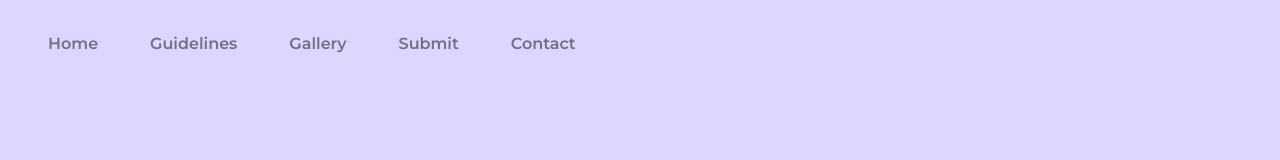
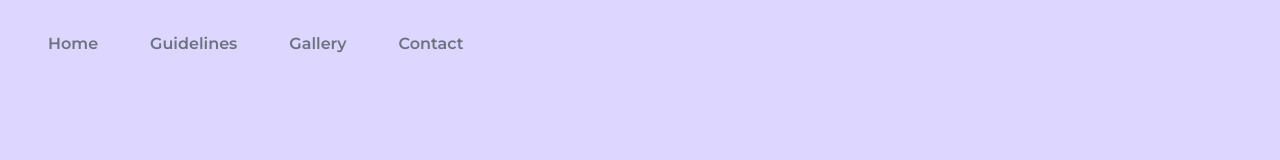
Before and after one commit to Command-Tech/InnovatHER-website, a Next.js app: page / in a window 1280 px wide. Shown: the top 160 px of the page. Built offline with nearby package versions, Linux system fonts and the light colour scheme.

Commit message:
chore: remove submission link (#42)

```diff
--- a/components/nav.js
+++ b/components/nav.js
@@ -7,7 +7,6 @@ const links = [
   { label: "Home", href: "/" },
   { label: "Guidelines", href: "/guidelines" },
   { label: "Gallery", href: "https://airtable.com/shrMBfy9t74j8PAxc" },
-  { label: "Submit", href: "https://airtable.com/shrxwr2YZHePwD5wz" },
   { label: "Contact", href: "mailto:info@commandtech.codes" },
 ]
 
```
